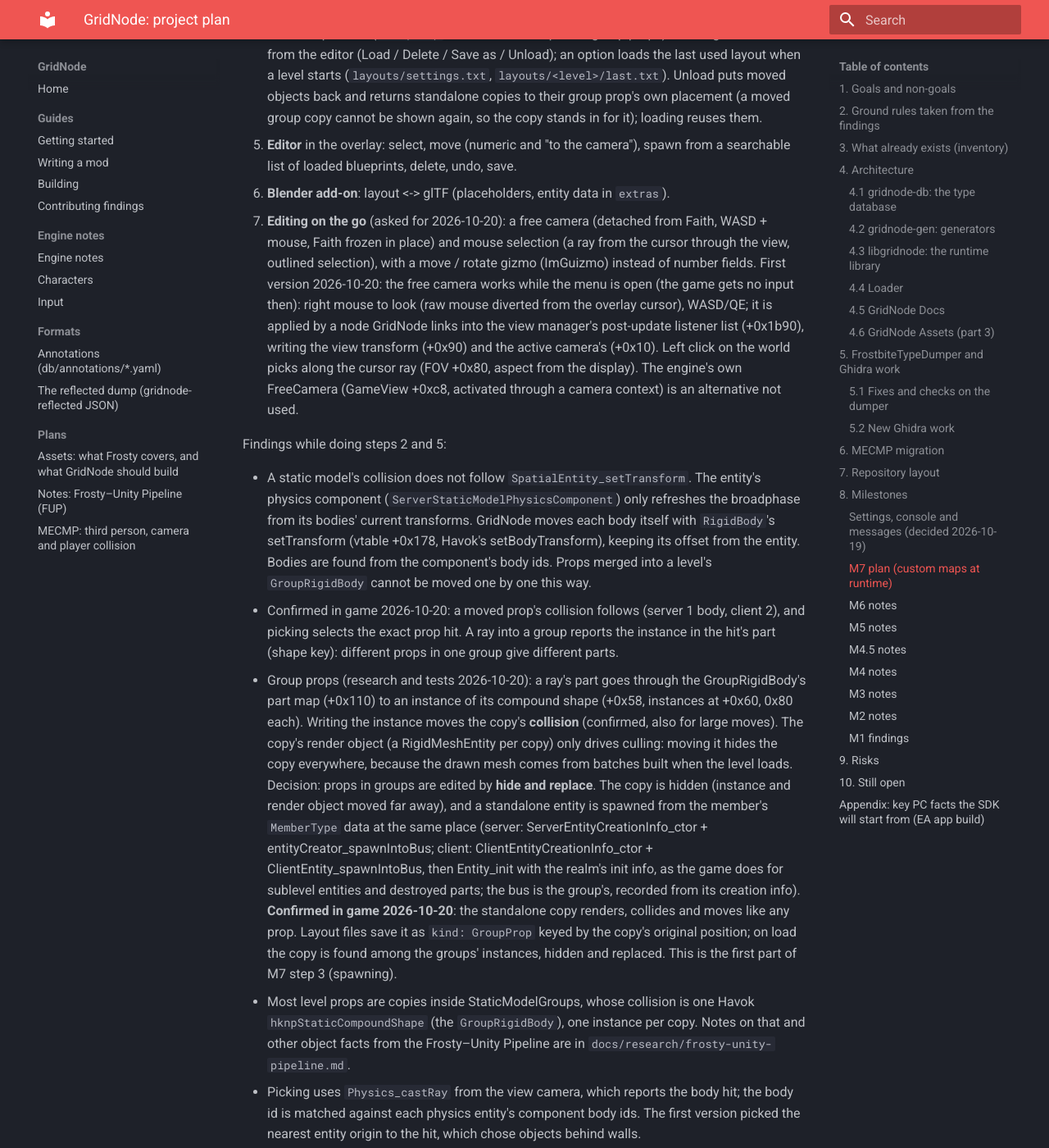
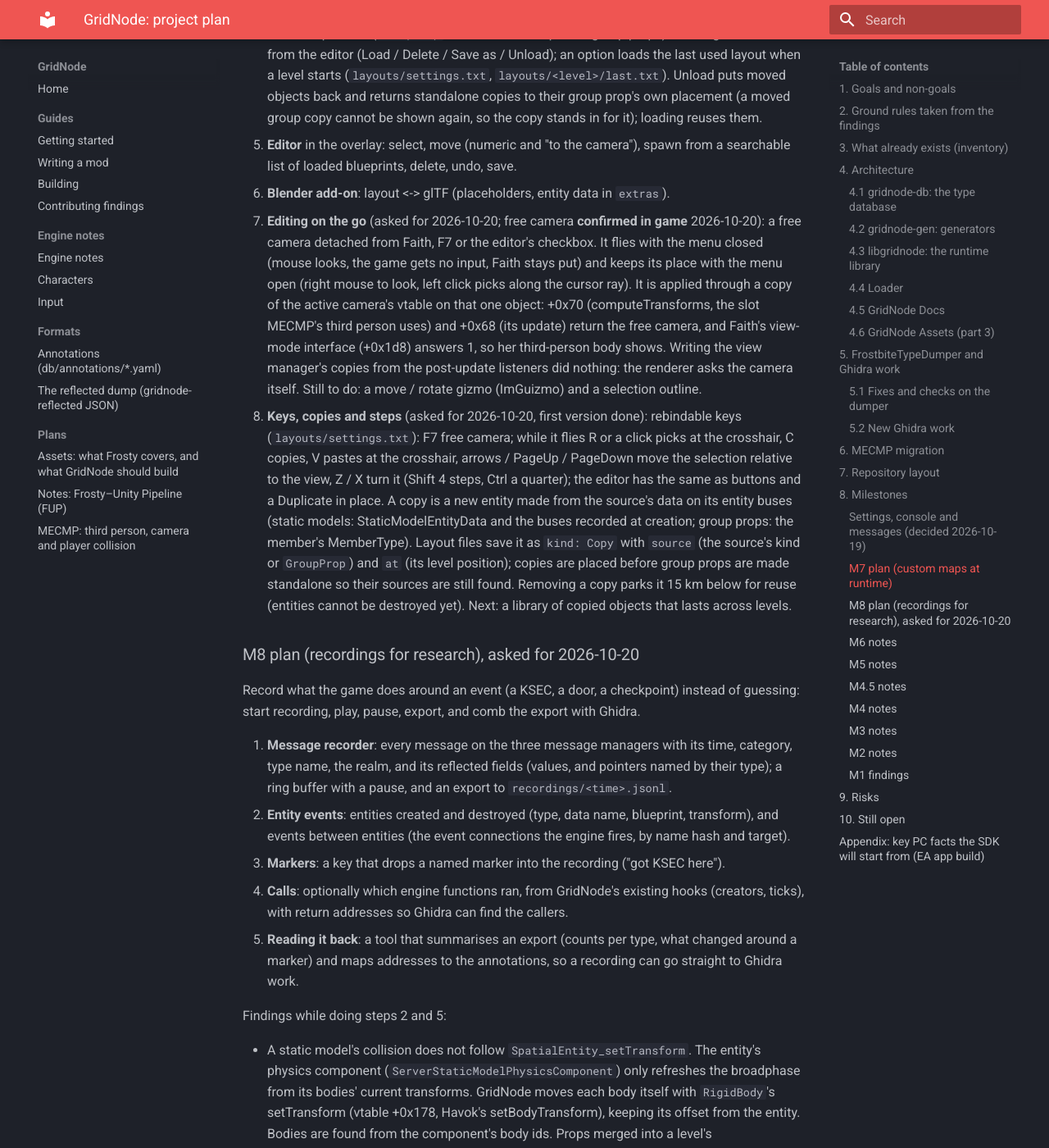
Before and after one commit to CodeNameMeteor/Gridnode, an MkDocs documentation site: the page built from docs/PLAN.md, in a window 1280 px wide and 1400 px high, scrolled down 13465 px. Shown: the whole window at 82% size. Built offline with MkDocs 1.6.1 and Material for MkDocs 9.7.7, drawn with Linux system fonts in a browser that asks for light colours.

Commit message:
PLAN: M7 free camera confirmed, keys and copies; M8 recordings plan
Co-Authored-By: Claude Opus 5.5 <noreply@anthropic.com>
Claude-Session: https://claude.ai/code/session_01X97trTFwBYSWSAqPh89wb1

```diff
--- a/docs/PLAN.md
+++ b/docs/PLAN.md
@@ -406,15 +406,41 @@ Decided 2026-10-20: custom maps are layouts GridNode applies at runtime, not rep
 5. **Editor** in the overlay: select, move (numeric and "to the camera"), spawn from a searchable
    list of loaded blueprints, delete, undo, save.
 6. **Blender add-on**: layout <-> glTF (placeholders, entity data in `extras`).
-7. **Editing on the go** (asked for 2026-10-20): a free camera (detached from Faith, WASD + mouse,
-   Faith frozen in place) and mouse selection (a ray from the cursor through the view, outlined
-   selection), with a move / rotate gizmo (ImGuizmo) instead of number fields. First version
-   2026-10-20: the free camera works while the menu is open (the game gets no input then): right
-   mouse to look (raw mouse diverted from the overlay cursor), WASD/QE; it is applied by a node
-   GridNode links into the view manager's post-update listener list (+0x1b90), writing the view
-   transform (+0x90) and the active camera's (+0x10). Left click on the world picks along the
-   cursor ray (FOV +0x80, aspect from the display). The engine's own FreeCamera (GameView +0xc8,
-   activated through a camera context) is an alternative not used.
+7. **Editing on the go** (asked for 2026-10-20; free camera **confirmed in game** 2026-10-20): a
+   free camera detached from Faith, F7 or the editor's checkbox. It flies with the menu closed
+   (mouse looks, the game gets no input, Faith stays put) and keeps its place with the menu open
+   (right mouse to look, left click picks along the cursor ray). It is applied through a copy of
+   the active camera's vtable on that one object: +0x70 (computeTransforms, the slot MECMP's
+   third person uses) and +0x68 (its update) return the free camera, and Faith's view-mode
+   interface (+0x1d8) answers 1, so her third-person body shows. Writing the view manager's
+   copies from the post-update listeners did nothing: the renderer asks the camera itself.
+   Still to do: a move / rotate gizmo (ImGuizmo) and a selection outline.
+8. **Keys, copies and steps** (asked for 2026-10-20, first version done): rebindable keys
+   (`layouts/settings.txt`): F7 free camera; while it flies R or a click picks at the crosshair, C
+   copies, V pastes at the crosshair, arrows / PageUp / PageDown move the selection relative to
+   the view, Z / X turn it (Shift 4 steps, Ctrl a quarter); the editor has the same as buttons and
+   a Duplicate in place. A copy is a new entity made from the source's data on its entity buses
+   (static models: StaticModelEntityData and the buses recorded at creation; group props: the
+   member's MemberType). Layout files save it as `kind: Copy` with `source` (the source's kind or
+   `GroupProp`) and `at` (its level position); copies are placed before group props are made
+   standalone so their sources are still found. Removing a copy parks it 15 km below for reuse
+   (entities cannot be destroyed yet). Next: a library of copied objects that lasts across levels.
+
+### M8 plan (recordings for research), asked for 2026-10-20
+
+Record what the game does around an event (a KSEC, a door, a checkpoint) instead of guessing:
+start recording, play, pause, export, and comb the export with Ghidra.
+
+1. **Message recorder**: every message on the three message managers with its time, category,
+   type name, the realm, and its reflected fields (values, and pointers named by their type);
+   a ring buffer with a pause, and an export to `recordings/<time>.jsonl`.
+2. **Entity events**: entities created and destroyed (type, data name, blueprint, transform),
+   and events between entities (the event connections the engine fires, by name hash and target).
+3. **Markers**: a key that drops a named marker into the recording ("got KSEC here").
+4. **Calls**: optionally which engine functions ran, from GridNode's existing hooks (creators,
+   ticks), with return addresses so Ghidra can find the callers.
+5. **Reading it back**: a tool that summarises an export (counts per type, what changed around a
+   marker) and maps addresses to the annotations, so a recording can go straight to Ghidra work.
 
 Findings while doing steps 2 and 5:
 
```
